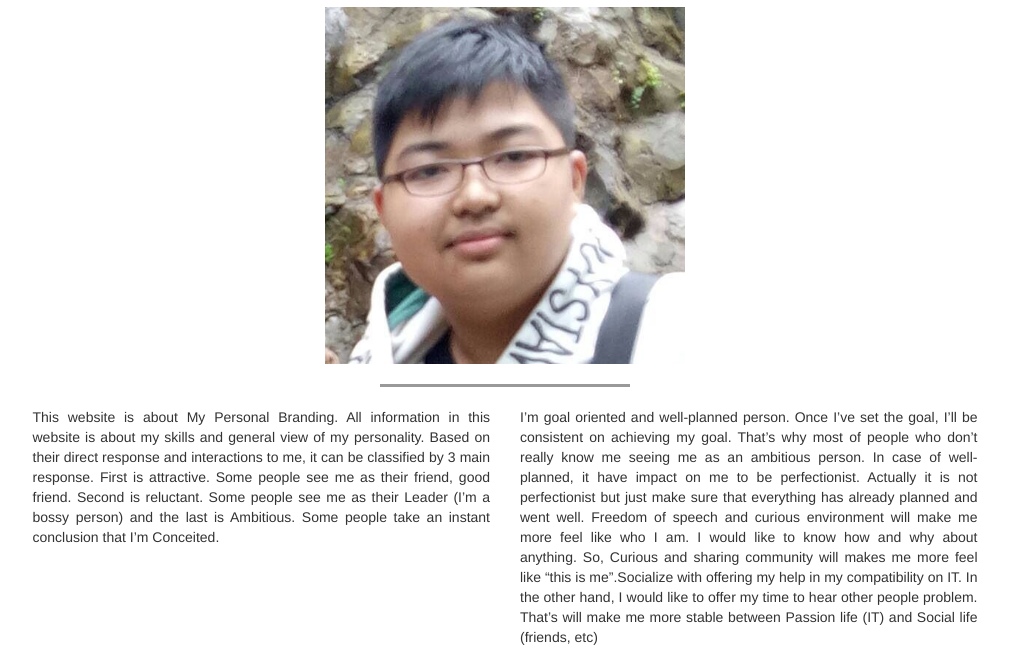
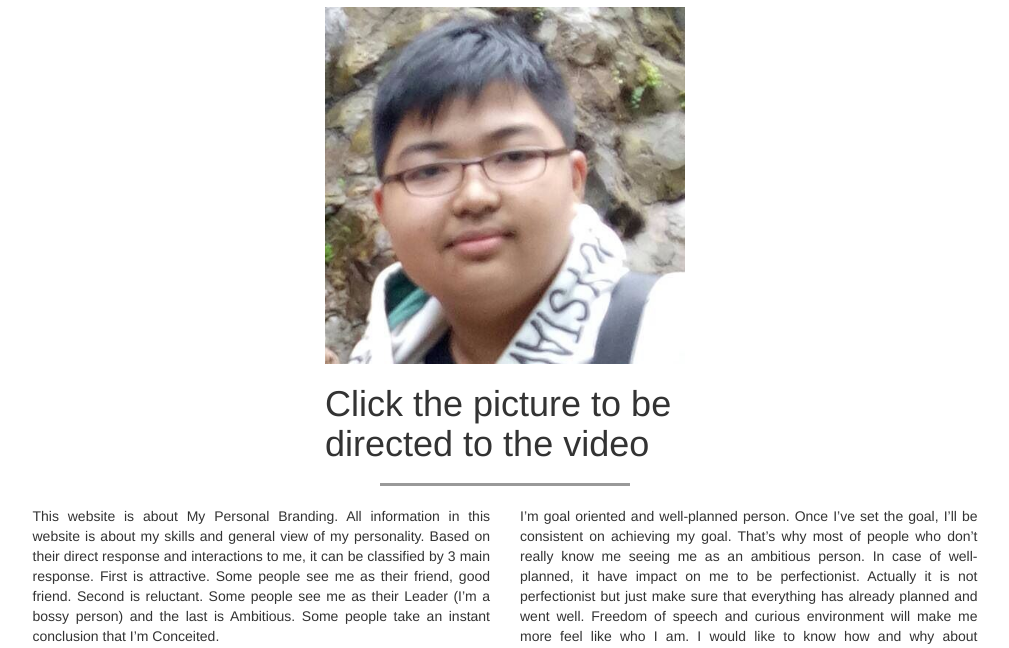
Before and after one commit to Chris1115/Personal_Branding, a plain HTML site: page index.html in a window 1280 px wide. Shown: the part 686-1334 px from the top of the page, without its empty margins (135-1144 px from the left). Drawn offline with nearby package versions, Linux system fonts and the light colour scheme.

Commit message:
Update index.html

```diff
--- a/index.html
+++ b/index.html
@@ -73,14 +73,18 @@
 
         <div class="row">
           <div class="col-sm-4 col-sm-offset-4">
-            <img src="img/Profile.jpg" id="profPict">
+            <a href="https://youtu.be/J9SuIJ2pkh0"><img src="img/Profile.jpg" id="profPict"></a>
+            <h1> Click the picture to be directed to the video </h1>
             <hr>
           </div>
         </div>
 
         <div class="row">
           <div class="col-sm-5 col-sm-offset-1 kiri">
-            <p>This website is about My Personal Branding. All information in this website is about my skills and general view of my personality. Based on their direct response and interactions to me, it can be classified by 3 main response. First is attractive. Some people see me as their friend, good friend. Second is reluctant. Some people see me as their Leader (I’m a bossy person) and the last is Ambitious. Some people take an instant conclusion that I’m Conceited. </p>
+            <p>This website is about My Personal Branding. All information in this website is about my skills and general view of my personality.
+              Based on their direct response and interactions to me, it can be classified by 3 main response. First is attractive.
+              Some people see me as their friend, good friend. Second is reluctant. Some people see me as their Leader (I’m a bossy person)
+              and the last is Ambitious. Some people take an instant conclusion that I’m Conceited. </p>
           </div>
           <div class="col-sm-5 kanan">
             <p>I’m goal oriented and well-planned person. Once I’ve set the goal, I’ll be consistent on achieving my goal. That’s why most of people who don’t really know me seeing me as an ambitious person. In case of well-planned, it have impact on me to be perfectionist. Actually it is not perfectionist but just make sure that everything has already planned and went well. Freedom of speech and curious environment will make me more feel like who I am. I would like to know how and why about anything. So, Curious and sharing community will makes me more feel like “this is me”.Socialize with offering my help in my compatibility on IT. In the other hand, I would like to offer my time to hear other people problem. That’s will make me more stable between Passion life (IT) and Social life (friends, etc)</p>
```
